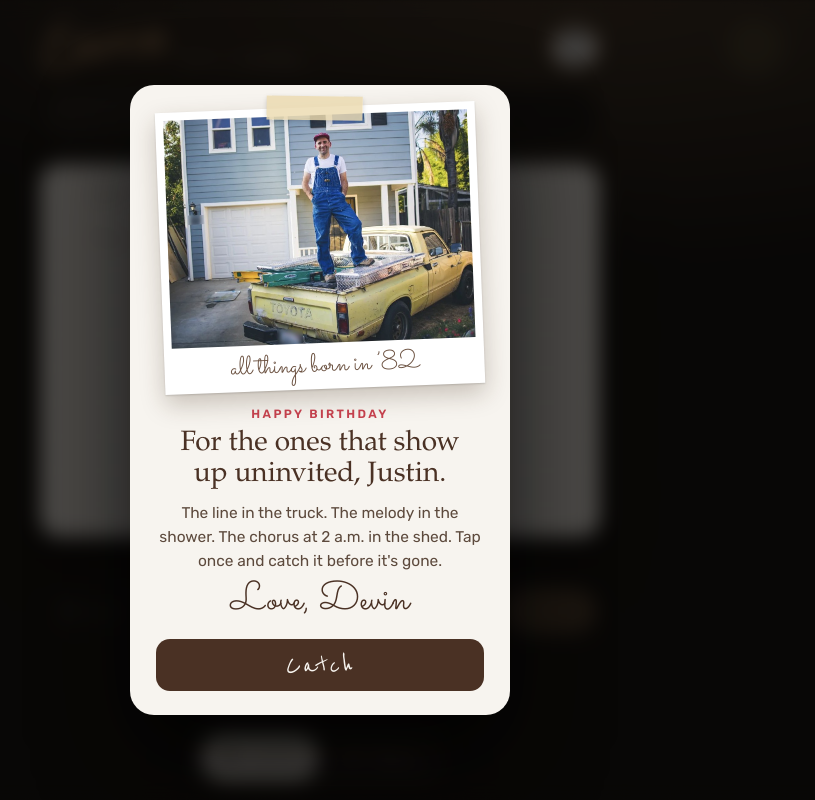
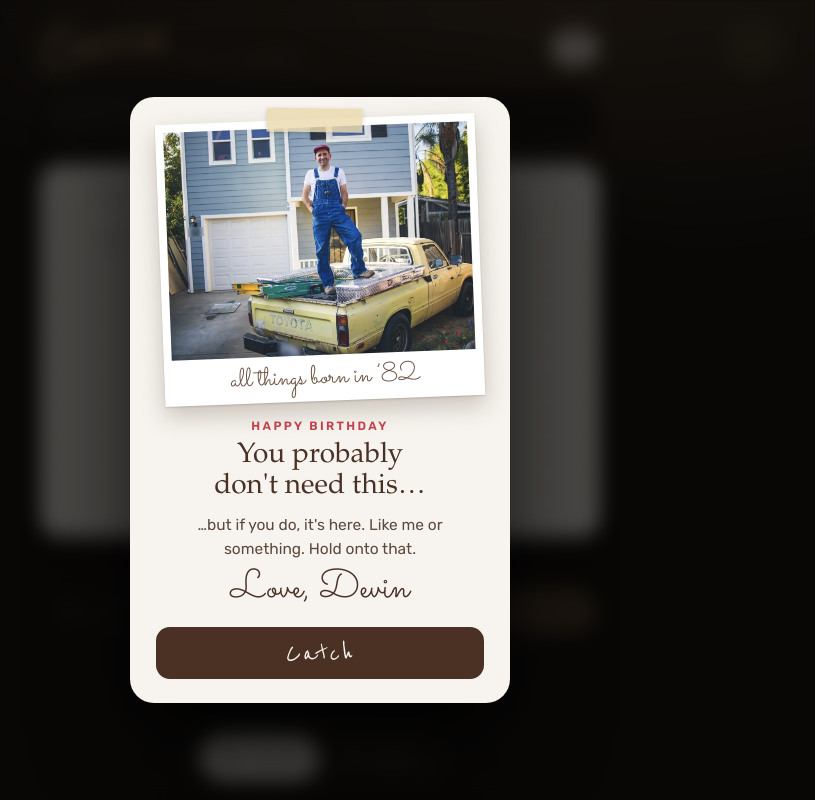
Before and after one commit to devinfarren-crypto/voice-note, a Next.js app: page / in a window 1280 px wide. Shown: the whole page, without its empty margins (320-1135 px from the left). Built offline with nearby package versions, Linux system fonts and the light colour scheme; a web font is replaced by a local one.

Commit message:
New birthday card message
Co-Authored-By: Claude Opus 5.5 <noreply@anthropic.com>
Claude-Session: https://claude.ai/code/session_011M9UzJLGvah44JbZv3Jby6

```diff
--- a/app/components/BirthdayCard.tsx
+++ b/app/components/BirthdayCard.tsx
@@ -41,11 +41,8 @@ export default function BirthdayCard({ forceOpen, onClose }: { forceOpen: boolea
           <figcaption>all things born in ’82</figcaption>
         </figure>
         <div className="eyebrow">Happy birthday</div>
-        <h2 id="gift-title">For the ones that show up uninvited, {TO}.</h2>
-        <p>
-          The line in the truck. The melody in the shower. The chorus at 2&nbsp;a.m. in the shed.
-          Tap once and catch it before it&apos;s gone.
-        </p>
+        <h2 id="gift-title">You probably don&apos;t need this…</h2>
+        <p>…but if you do, it&apos;s here. Like me or something. Hold onto that.</p>
         <div className="sig">Love, {FROM}</div>
         <button type="button" onClick={close}>
           Catch
```
